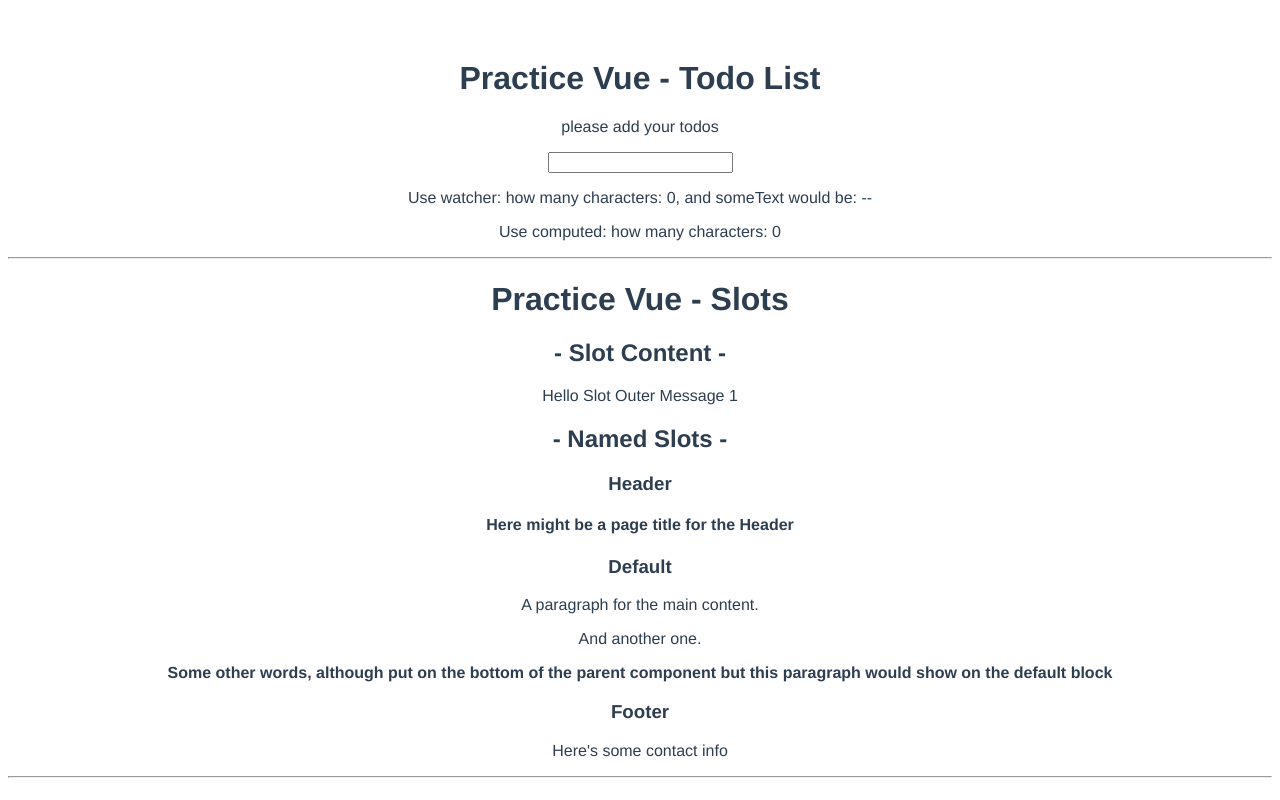
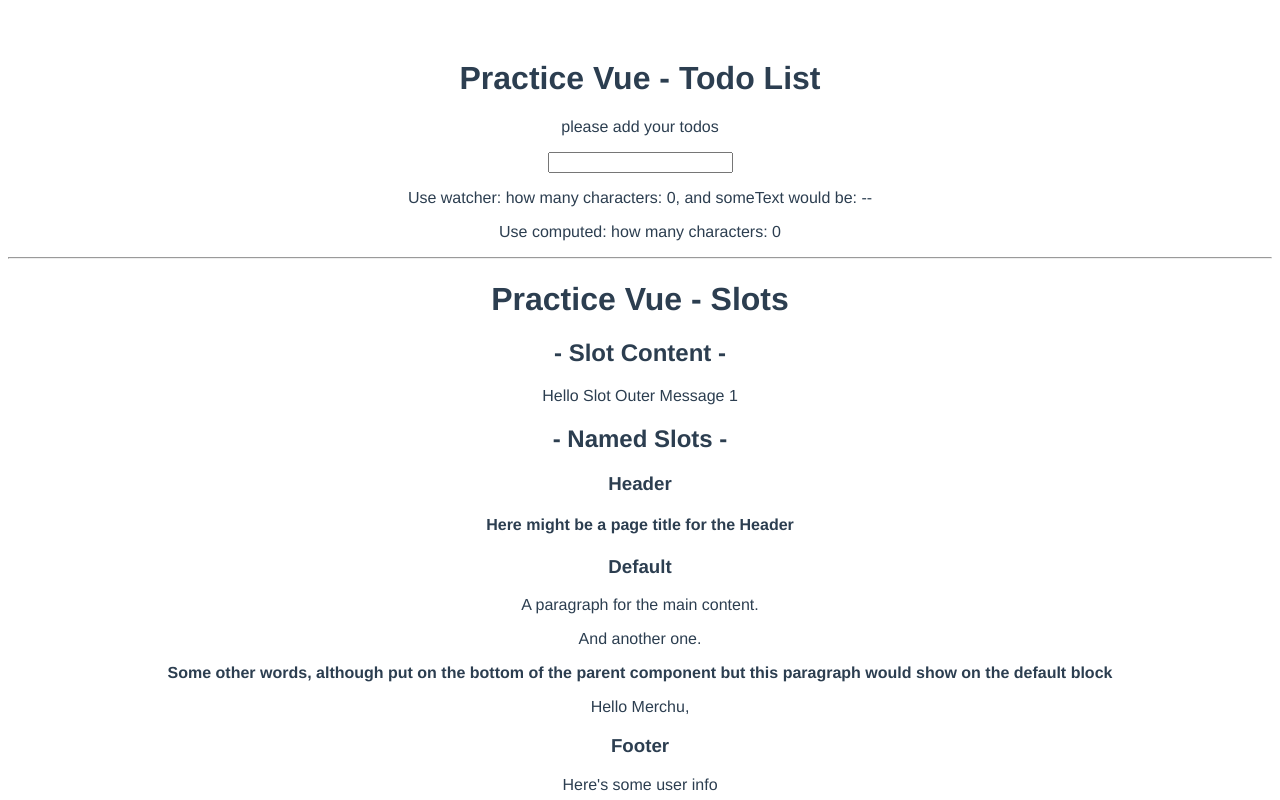
Before and after one commit to merchuli/vue2-todo, a Vue app: page / in a window 1280 px wide. Shown: the top 800 px of the page. Built offline with nearby package versions, Linux system fonts and the light colour scheme.

Commit message:
feat: Practice Vue - slots - scoped slots

```diff
--- a/src/App.vue
+++ b/src/App.vue
@@ -1,5 +1,6 @@
 <template>
 	<div id="app">
+		<!-- Practice Vue - Todo List -->
 		<h1>Practice Vue - Todo List</h1>
 		<input-area
 			msg="please add your todos"
@@ -9,13 +10,15 @@
 			:list="list"
 			@deleteItem="deleteItem"
 		/>
+
 		<hr>
+		<!-- Practice Vue - Slots -->
 		<h1>Practice Vue - Slots</h1>
 		<h2>- Slot Content -</h2>
 		<my-slot>Outer Message {{ listIndex }}</my-slot>
 		<h2>- Named Slots -</h2>
 		<base-layout>
-			<template v-slot:header>
+			<template #header>
 				<h3>Header</h3>
 				<h4>Here might be a page title for the Header</h4>
 			</template>
@@ -24,14 +27,17 @@
 			<p>A paragraph for the main content.</p>
 			<p>And another one.</p>
 
-			<template v-slot:footer>
+			<template v-slot:footer="slotProps">
 				<h3>Footer</h3>
-				<p>Here's some contact info</p>
+				<p>Here's some user info</p>
+				{{ slotProps.user.career }}
 			</template>
 
 			<b>Some other words, although put on the bottom of the parent component but this paragraph would show on the default block</b>
 		</base-layout>
+
 		<hr>
+		<!-- Practice Vuex -->
 		<h1>Practice Vuex</h1>
 		<counter />
 	</div>
--- a/src/components/layout/BaseLayout.vue
+++ b/src/components/layout/BaseLayout.vue
@@ -5,15 +5,35 @@
 		</header>
 		<main>
 			<slot />
+			<p>Hello {{ user.name }},</p>
 		</main>
 		<footer>
-			<slot name="footer" />
+			<!-- Won't working since the user is not binding to the slot
+			<slot name="footer">
+				{{ user.career }}
+			</slot> -->
+			<slot
+				name="footer"
+				:user="user"
+			>
+				<!-- Why not working ? -->
+				<p>Hi {{ user.name }}, </p>
+			</slot>
 		</footer>
 	</div>
 </template>
 
 <script>
-const component = {};
+const component = {
+	data() {
+		return {
+			user: {
+				name: 'Merchu',
+				career: 'frontend engineer',
+			},
+		};
+	},
+};
 export default component;
 </script>
 
```
